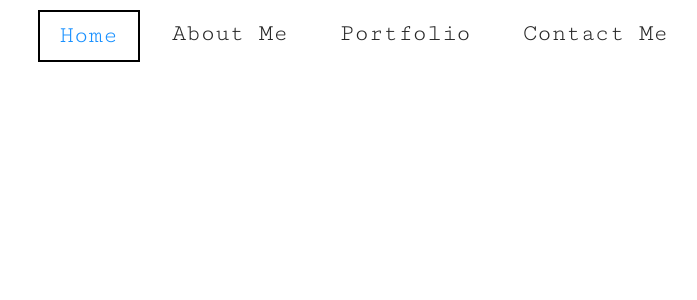
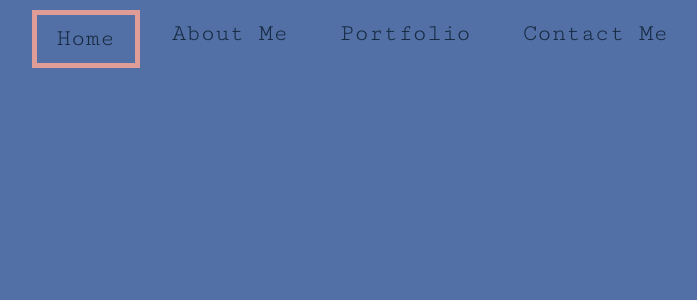
Before and after one commit to kvs1995/React-Portfolio, a React (Create React App) app: page /portfolio in a window 1280 px wide. Shown: the top 300 px of the page, without its empty margins (576-1273 px from the left). Built offline with nearby package versions, Linux system fonts and the light colour scheme.

Commit message:
finished the home page

```diff
--- a/src/components/aboutme/AboutMe.js
+++ b/src/components/aboutme/AboutMe.js
@@ -2,7 +2,8 @@ import './aboutme.css';
 
 export default function AboutMe() {
   return(
-    <>
-    </>
+    <div>
+
+    </div>
   )
 }
--- a/src/components/home/home.css
+++ b/src/components/home/home.css
@@ -18,11 +18,11 @@
   margin:0px;
   /* box-shadow: 0px 0px 20px 2px gray !important; */
   /* background-color: white !important; */
-  background-color: rgb(69, 56, 93);
-  color:rgb(175, 165, 240);
+  background-color:  rgb(23,42,66) ;
+  color: rgb(224,156,150);
   /* border: 3px black solid; */
-  border-right: 5px solid rgb(46, 48, 69);
-  border-bottom: 5px solid rgb(116, 113, 164);
+  border-right: 5px solid rgb(48,70,114);
+  border-bottom: 5px solid rgb(224,156,150);
   padding: 2rem;
   line-height: 7rem;
 
@@ -34,5 +34,11 @@
   line-height: 1.5rem;
   margin-top: 2rem;
   /* color:rgb(80, 80, 80); */
-  color:black;
+  color:rgb(23,42,66);
 }
+
+
+/* coral rgb(224,156,150)
+lgiht blue rgb(84,112,162)
+medium blue rgb(48,70,114)
+darkest blue rgb(23,42,66) */
--- a/src/components/navheader/navheader.css
+++ b/src/components/navheader/navheader.css
@@ -47,5 +47,19 @@
 
  .ant-menu-item-selected{
   /* padding: 10px; */
-  border: 2px solid black;
+  border: 5px solid  rgb(224,156,150) ;
+
 }
+
+.ant-menu-item-selected a {
+  text-decoration: none !important;
+  color: rgb(23,42,66) !important;
+}
+
+.ant-menu-item a {
+  color:  rgb(23,42,66) !important;
+}
+/* coral rgb(224,156,150)
+lgiht blue rgb(84,112,162)
+medium blue rgb(48,70,114)
+darkest blue rgb(23,42,66) */
--- a/src/index.css
+++ b/src/index.css
@@ -6,7 +6,8 @@ body {
   -webkit-font-smoothing: antialiased;
   -moz-osx-font-smoothing: grayscale;
   font-family: 'Cutive Mono', monospace !important;
-  background-color:  rgb(255, 255, 255) !important;
+  /* background-color:  rgb(255, 255, 255) !important; */
+  background-color:  rgb(82,112,165) !important;
 }
 
 code {
@@ -16,6 +17,4 @@ code {
 
 #root {
   height: 100%;
-  /* background-color:  rgb(243, 243, 243) !important; */
-  /* background-color: white !important; */
 }
```
